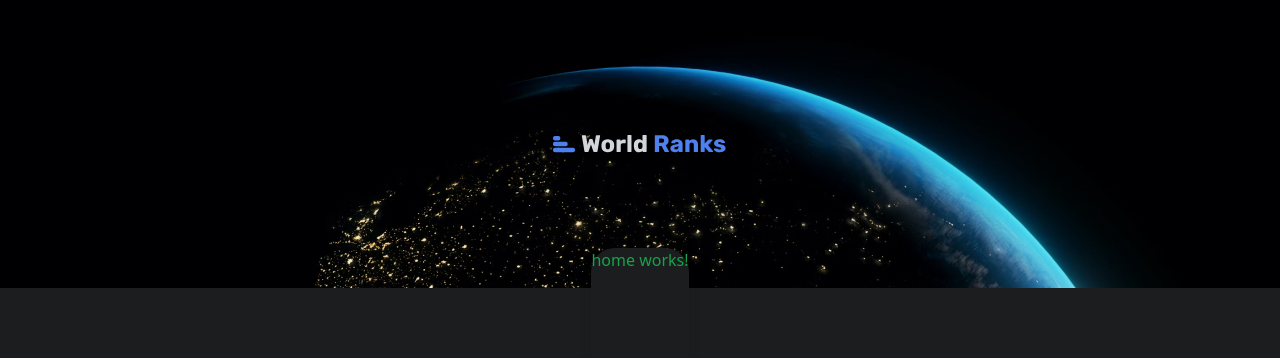
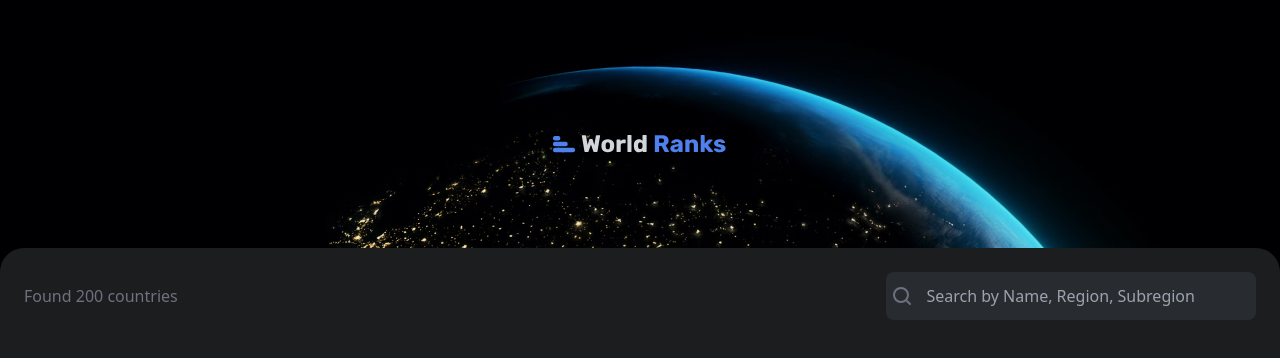
Before and after one commit to Ratch90/world-ranks, an Angular app: page /home in a window 1280 px wide. Shown: the top 358 px of the page. Built offline with nearby package versions, Linux system fonts and the light colour scheme.

Commit message:
feat(home.component): set a prototype layout

```diff
--- a/src/app/pages/home/home.component.html
+++ b/src/app/pages/home/home.component.html
@@ -1 +1,17 @@
-<p class="text-green-600">home works!</p>
+<div class="px-6 py-6 md:w-[40rem] lg:w-[60rem] xl:w-[80rem]">
+    <div class="flex flex-col">
+        <section class="flex items-center justify-between">
+            <p class="text-normal text-primary-slate-gray">Found 200 countries</p>
+            <div class="relative w-[30%]">
+                <span class="absolute left-1 flex h-full items-center">
+                    <img src="../../../assets/svg/Search.svg" class="h-6 w-6 hover:cursor-pointer" alt="stars" />
+                </span>
+                <input
+                    type="text"
+                    class="w-full rounded-lg bg-primary-dark-charcoal p-3 pl-10 text-primary-slate-gray outline-none"
+                    placeholder="Search by Name, Region, Subregion"
+                />
+            </div>
+        </section>
+    </div>
+</div>
--- a/src/app/pages/home/home.component.ts
+++ b/src/app/pages/home/home.component.ts
@@ -1,8 +1,11 @@
-import { Component } from '@angular/core';
+import { Component, inject } from '@angular/core';
+import { CountriesService } from '../../shared/services/countries.service';
 
 @Component({
     selector: 'app-home',
     templateUrl: './home.component.html',
     standalone: true
 })
-export class HomeComponent {}
+export class HomeComponent {
+    private countriesService = inject(CountriesService);
+}
```
Also changed, not shown: src/app/pages/home/components/index.ts (added).
